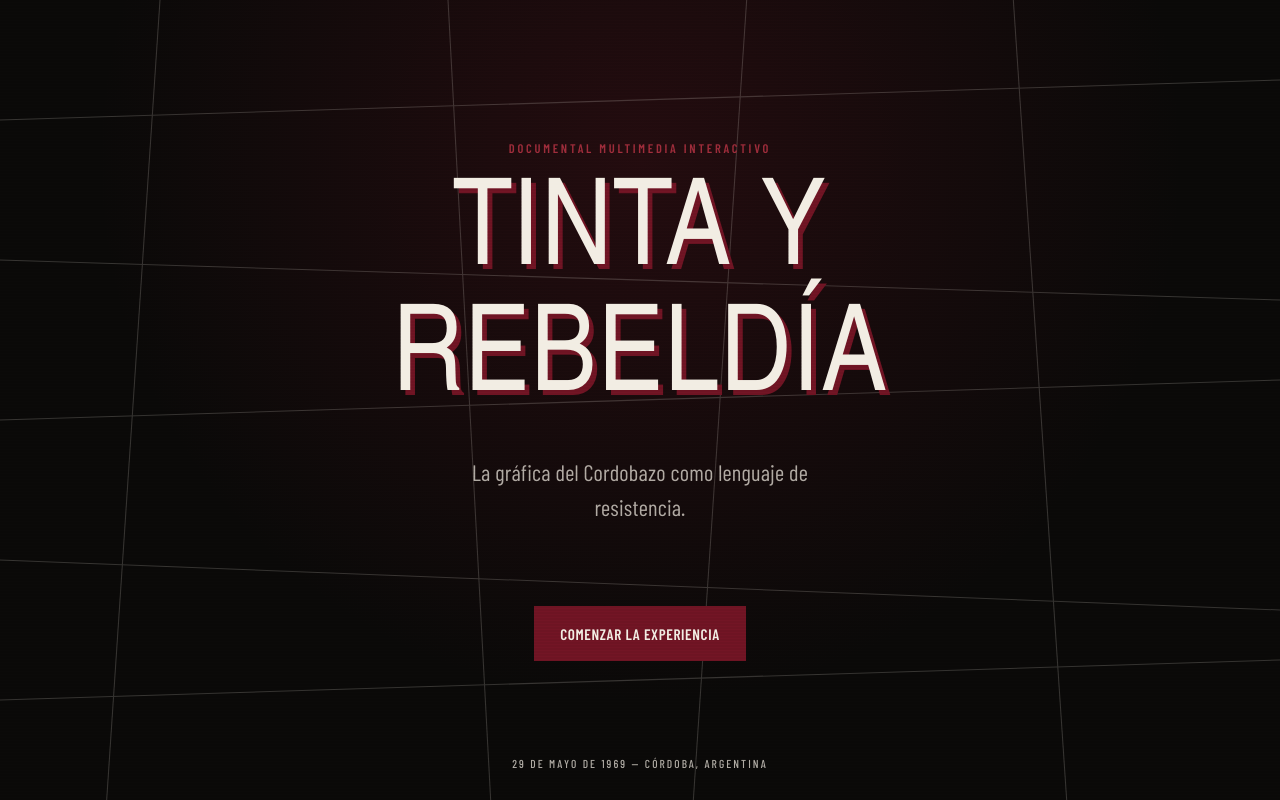
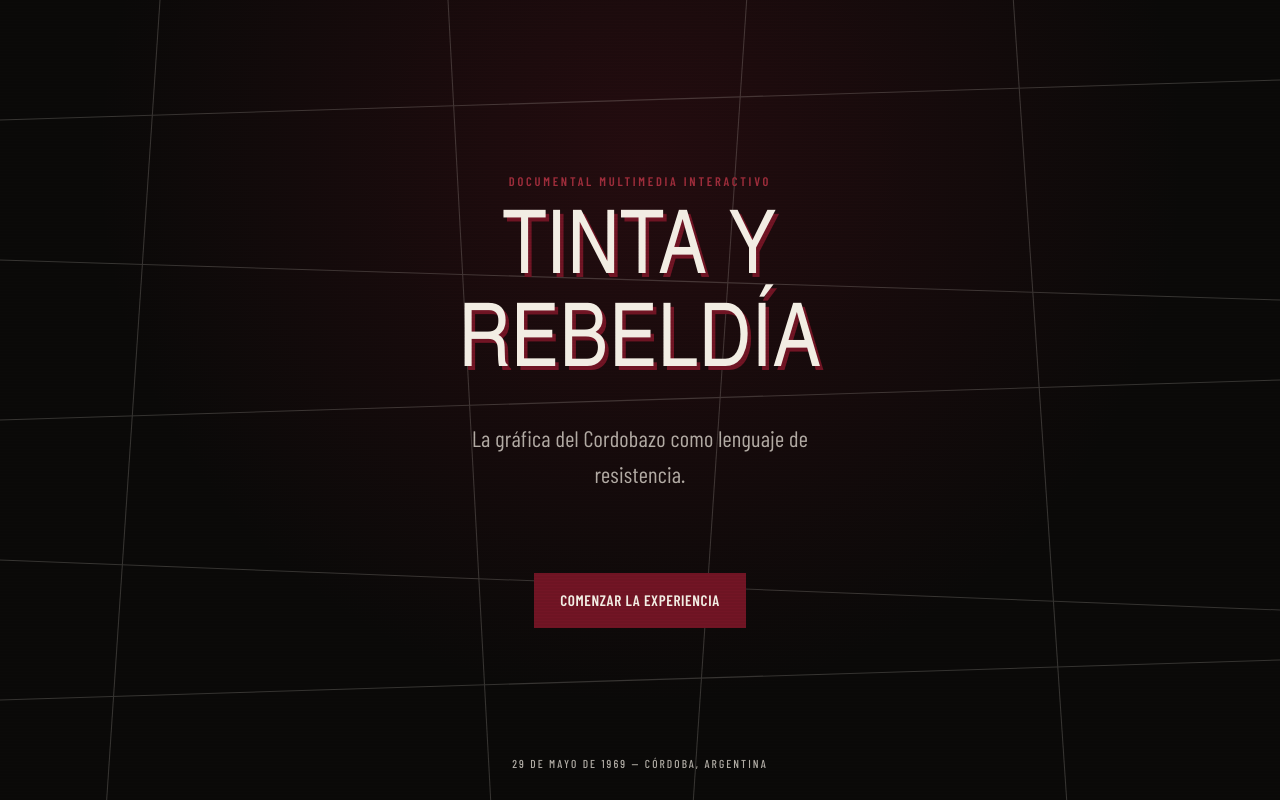
Before and after one commit to elcordobazo/tinta-y-rebeldia, a plain HTML site: page index.html in a window 1280 px wide. Drawn offline with nearby package versions, Linux system fonts and the light colour scheme; a web font is replaced by a local one.

Commit message:
Update index.html

```diff
--- a/index.html
+++ b/index.html
@@ -44,7 +44,7 @@
   }
 
   .landing__titulo {
-    font-size: clamp(2.8rem, 11vw, 7.5rem);
+    font-size: clamp(2rem, 8vw, 5.5rem);
     color: var(--hueso);
     text-shadow: 0.04em 0.04em 0 var(--bordo);
     opacity: 0;
```
